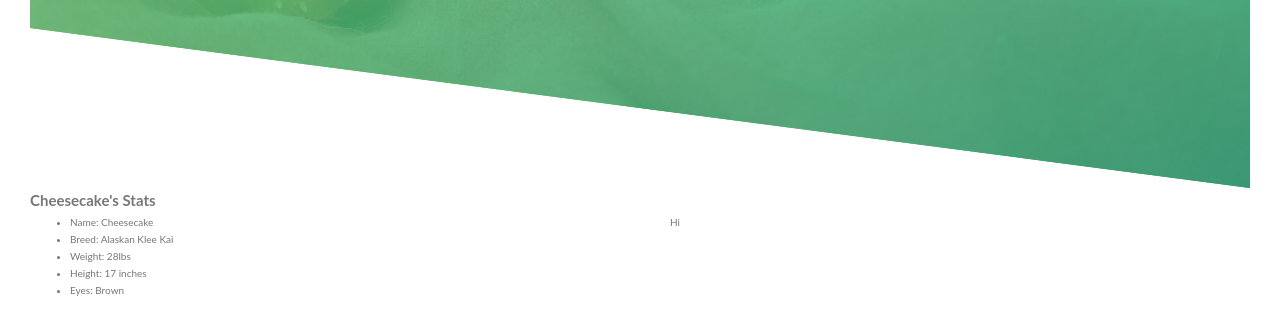
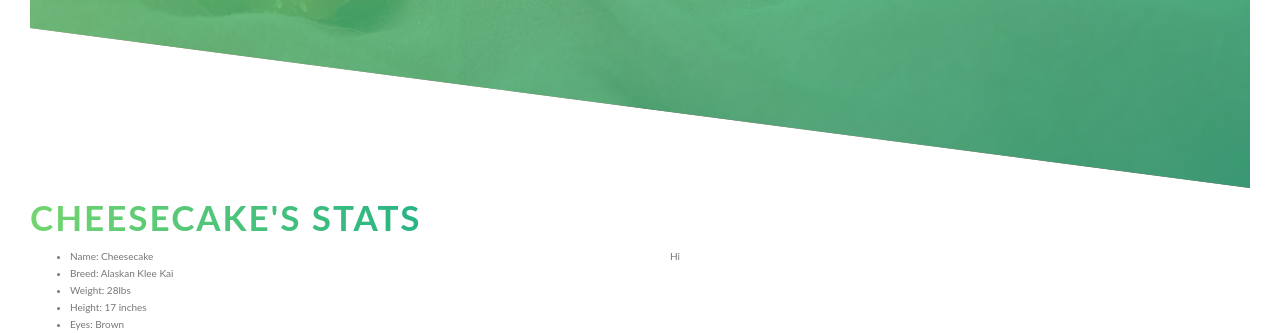
Before and after one commit to redmondchan/cheesecake-css-sass, a PHP site: page / in a window 1280 px wide. Shown: the part 602-935 px from the top of the page. Before the commit the page ends 898 px from the top, so only its background shows below. Run offline with PHP 8.4, Linux system fonts and the light colour scheme.

Commit message:
styled secondary heading

```diff
--- a/css/style.css
+++ b/css/style.css
@@ -54,6 +54,17 @@ body {
     font-weight: 700;
     letter-spacing: 1.6rem;
     animation: moveInRight 1s ease-out; }
+
+.heading-secondary {
+  text-transform: uppercase;
+  font-weight: 700;
+  font-size: 3.5rem;
+  display: inline-block;
+  background-image: linear-gradient(to right, #73d56f, #28b485);
+  -webkit-background-clip: text;
+  color: transparent;
+  letter-spacing: .2rem;
+  transition: all .2s; }
 
 .u-center-text {
   text-align: center !important; }
--- a/sass/base/_typography.scss
+++ b/sass/base/_typography.scss
@@ -27,3 +27,15 @@ body {
     animation: moveInRight 1s ease-out;
   }
 }
+
+.heading-secondary {
+  text-transform: uppercase;
+  font-weight: 700;
+  font-size: 3.5rem;
+  display: inline-block;
+  background-image: linear-gradient(to right, $color-primary-light, $color-primary-dark);
+  -webkit-background-clip: text;
+  color: transparent;
+  letter-spacing: .2rem;
+  transition: all .2s;
+}
```
